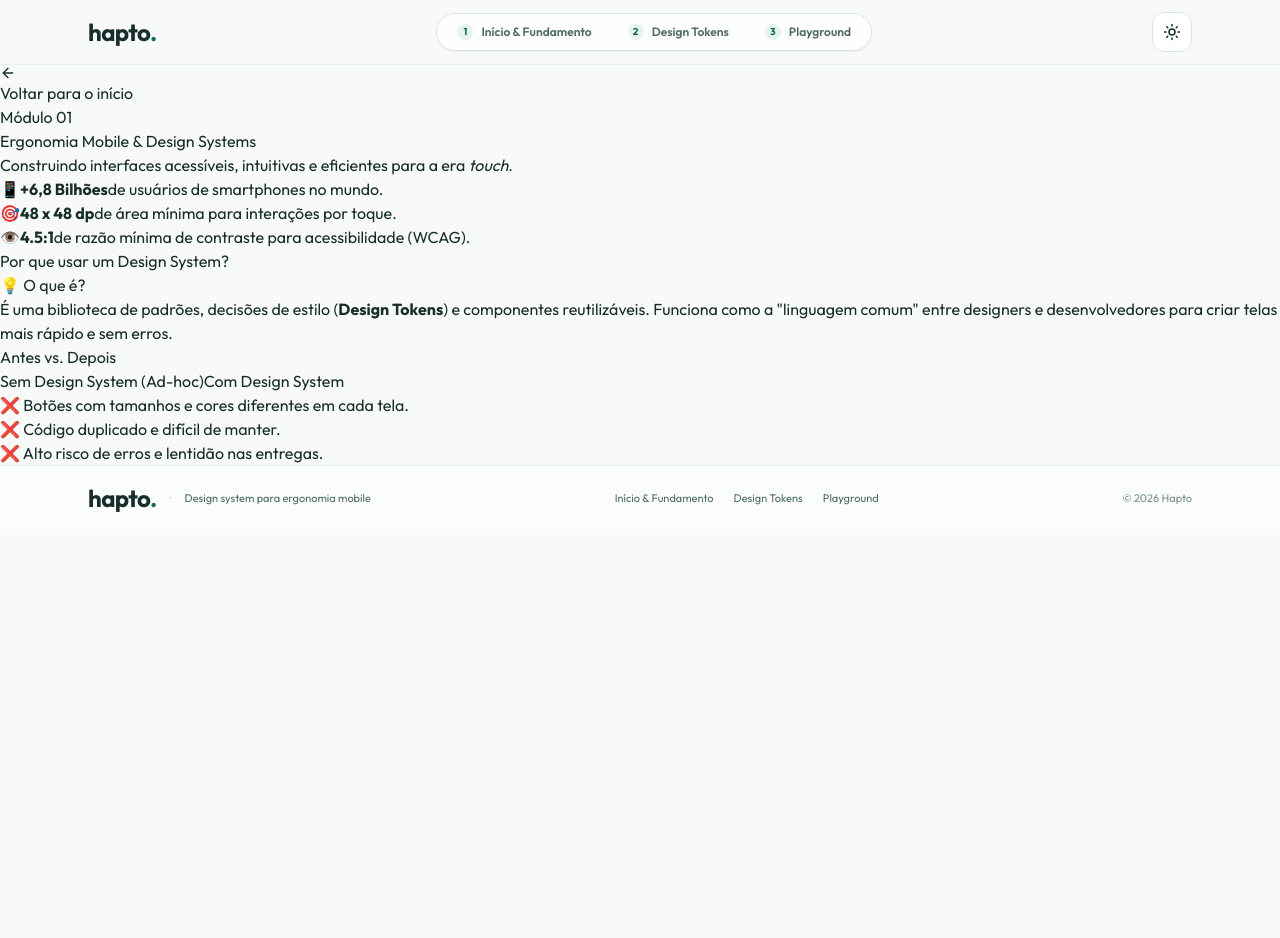
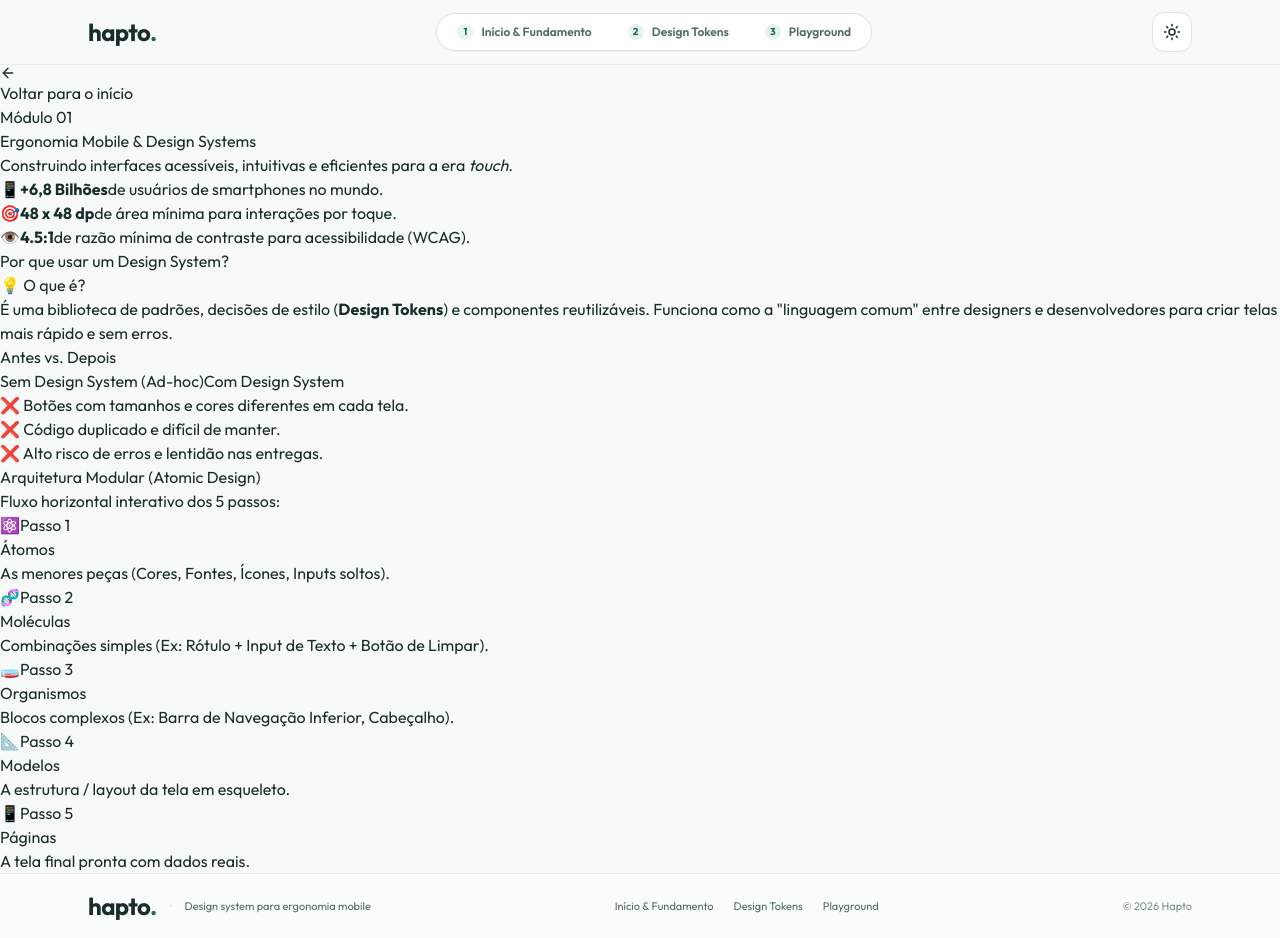
Before and after one commit to whoisnathaliamelo/hapto, a Next.js app: page /fundamentals in a window 1280 px wide. Before the commit the page ends 800 px from the top, so only its background shows below. Built offline with nearby package versions, Linux system fonts and the light colour scheme.

Commit message:
Feat: Estrutura adicionada a page.tsx

```diff
--- a/app/fundamentals/page.tsx
+++ b/app/fundamentals/page.tsx
@@ -3,6 +3,7 @@ import { Navbar } from "@/components/landing/navbar";
 import { Footer } from "@/components/landing/footer";
 import { HeroFundamentals } from "@/components/fundamentals/hero-fundamentals";
 import { WhyDesignSystems } from "@/components/fundamentals/why-design-systems";
+import { AtomicArchitecture } from "@/components/fundamentals/atomic-architecture";
 
 export const metadata: Metadata = {
   title: "Fundamentos | Hapto Design System",
@@ -17,6 +18,7 @@ export default function FundamentalsPage() {
       <main className="w-full">
         <HeroFundamentals />
         <WhyDesignSystems />
+        <AtomicArchitecture />
       </main>
       <Footer />
     </>
```
